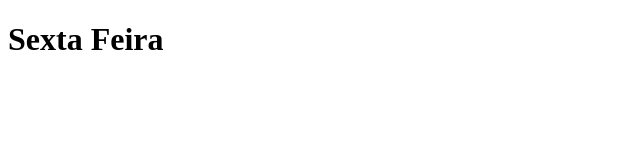
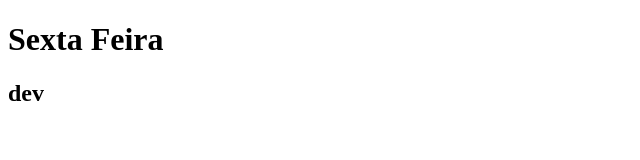
Before and after one commit to Gustavotomba/Com-Minhas-Tripas-1-F, a plain HTML site: page index.html in a window 1280 px wide. Shown: the full height of the page, 0-640 px from the left. Drawn offline with Linux system fonts and the light colour scheme.

Commit message:
Update index.html

```diff
--- a/index.html
+++ b/index.html
@@ -6,6 +6,8 @@
     <title>Document</title>
 </head>
 <body>
+
  <h1>Sexta Feira</h1>
+<h2>dev </h2>
 </body>
 </html>
```
